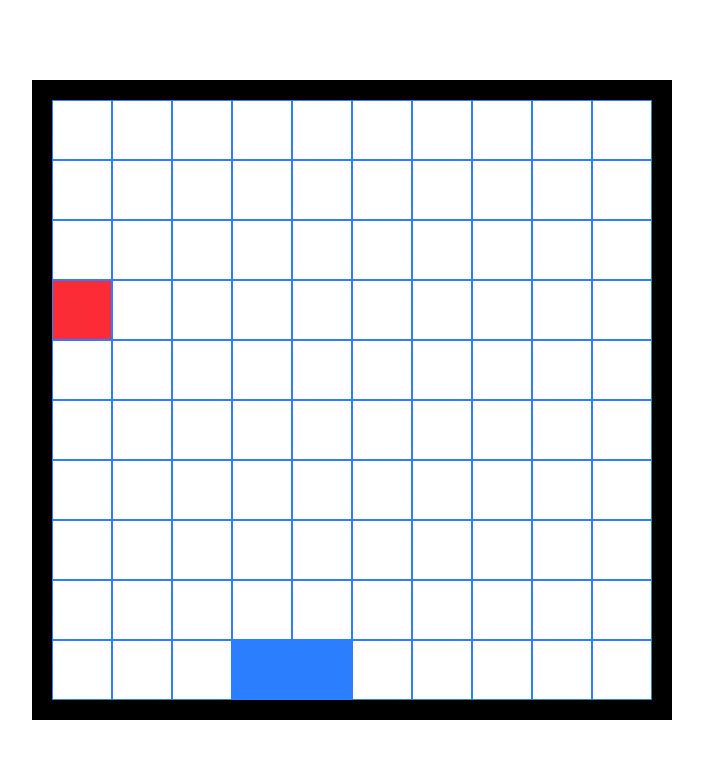
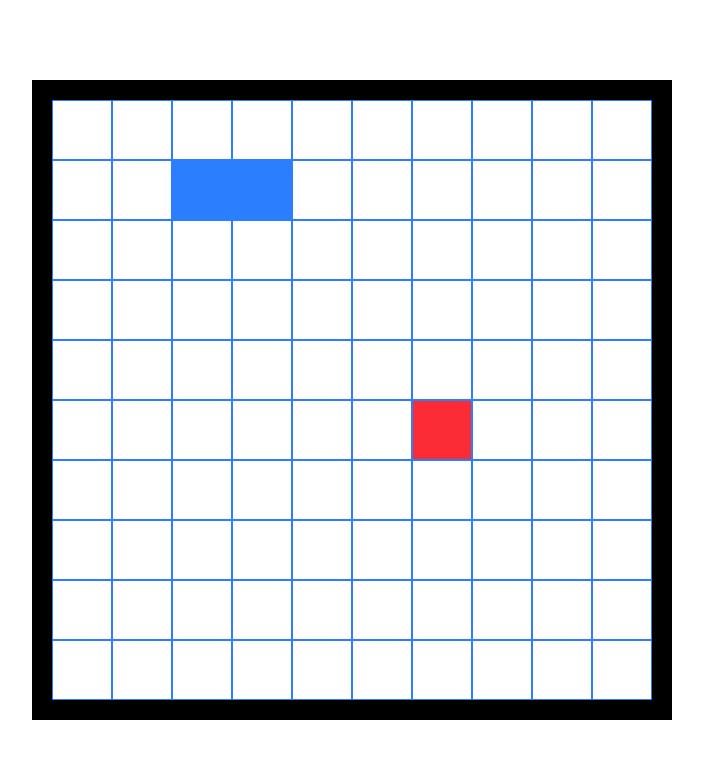
Before and after one commit to Vivienne0528/SNAKE-GAME, a Next.js app: page / in a window 1280 px wide. Shown: the top 758 px of the page, without its empty margins (288-991 px from the left). Built offline with nearby package versions, Linux system fonts and the light colour scheme.

Commit message:
snake goAhead

```diff
--- a/src/components/board/index.tsx
+++ b/src/components/board/index.tsx
@@ -2,26 +2,41 @@
 
 import { useEffect, useState } from "react";
 
-const Board = ({ len }) => {
+const Board = ({ len, boardSize }) => {
     const cells = []
-    const boardSize = len * len;
+
     const cellSize = 600 / len
-    const getRandomPosition = () => Math.floor(Math.random() * boardSize)
-    const [food, setFood] = useState(getRandomPosition())
-    const [snakeStartPosition, setSnakeStartPosition] = useState(getRandomPosition())
-    const [snakeFinalPosition, setSnakeFinalPosition] = useState(snakeStartPosition - 1)
-    const [snakePosition, setSnakePosition] = useState([snakeFinalPosition, snakeStartPosition])
-    console.log(snakeStartPosition)
-    console.log(snakeFinalPosition)
-    console.log(snakePosition)
-    console.log(food)
+
+    const [food, setFood] = useState(0)
+    const [snakeStartPosition, setSnakeStartPosition] = useState(0)
+    const [snakeFinalPosition, setSnakeFinalPosition] = useState(0)
+
+    const init = () => {
+        let getFoodRandomPosition = Math.floor(Math.random() * boardSize)
+        let getSnakeRandomPosition = Math.floor(Math.random() * boardSize)
+        setFood(getFoodRandomPosition)
+        setSnakeStartPosition(getSnakeRandomPosition)
+        setSnakeFinalPosition(getSnakeRandomPosition - 1)
+    }
+    useEffect(() => {
+        init()
+    }, [])
     const goAhead = () => {
         setSnakeStartPosition(prev => prev + 1)
         setSnakeFinalPosition(prev => prev + 1)
     }
+    const isHitWall = (prev, now) => {
+
+    }
+    const isGameOver = () => {
+
+    }
+
     useEffect(() => {
         const interval = setInterval(() => {
             goAhead()
+            isHitWall()
+            isGameOver()
         }, 1000)
         // if ((snakeFinalPosition + 1) % len === 0) {
         //     return () => clearInterval(interval)
--- a/src/pages/index.tsx
+++ b/src/pages/index.tsx
@@ -1,9 +1,11 @@
 import Board from "@/components/board";
 
 export default function Home() {
+  const len = 10
+  const boardSize = len * len
   return (
     <>
-      <Board len={10} />
+      <Board len={len} boardSize={boardSize} />
     </>
   )
 }
```
